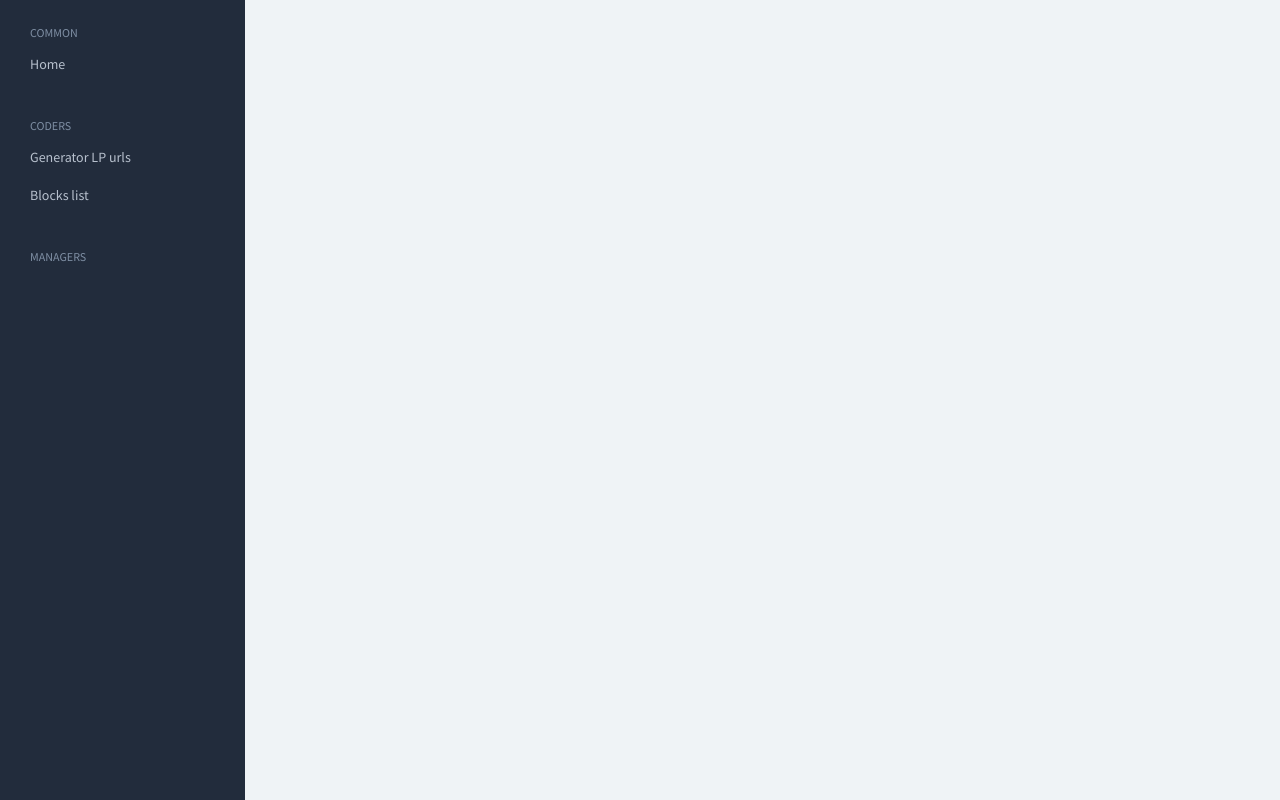
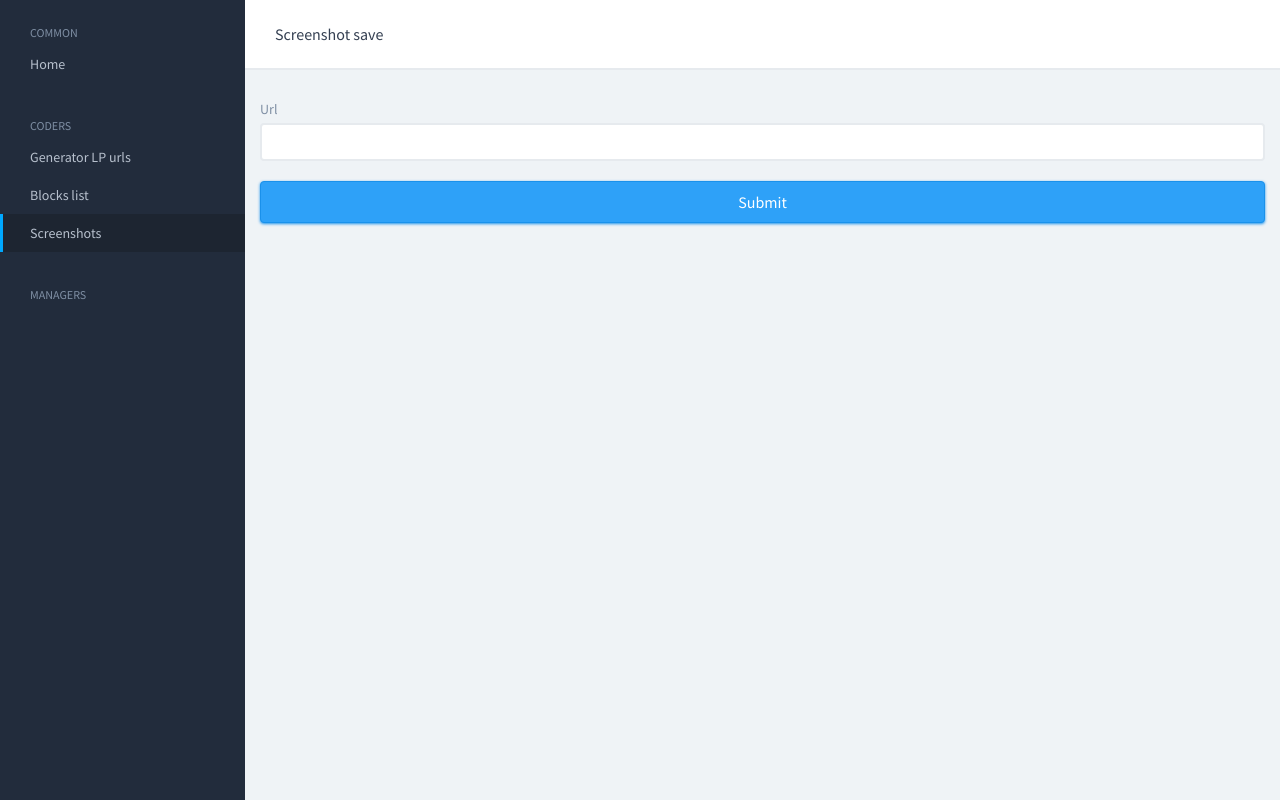
Before and after one commit to denis-didenko/lp-graphql-client, a React app: page /screenshots in a window 1280 px wide. Built offline with nearby package versions, Linux system fonts and the light colour scheme; some packages are replaced by stand-ins of ours; no server answers.

Commit message:
add screenshots

```diff
--- a/src/components/App/app.css
+++ b/src/components/App/app.css
@@ -95,6 +95,10 @@ button:hover,
     margin-bottom: 5px;
 }
 
+form button {
+    width: 100%;
+}
+
 header {
     background: #fff;
     padding: 13px 30px;
--- a/src/components/App/index.js
+++ b/src/components/App/index.js
@@ -5,6 +5,7 @@ import Sidebar from '../Sidebar';
 import HomePage from '../Routes/HomePage';
 import GeneratorPage from '../Routes/GeneratorPage';
 import BlocksPage from '../Routes/BlocksPage';
+import ScreenshotsPage from '../Routes/ScreenshotsPage';
 
 import './app.css';
 
@@ -18,6 +19,7 @@ const App = () => {
                 <Route path="/" exact component={HomePage} />
                 <Route path="/generator" component={GeneratorPage} />
                 <Route path="/blocks" component={BlocksPage} />
+                <Route path="/screenshots" component={ScreenshotsPage} />
             </Switch>
         </>
     );
--- a/src/components/GeneratorUrls/useFetch.js
+++ b/src/components/GeneratorUrls/useFetch.js
@@ -45,7 +45,6 @@ const useFetch = (name, values) => {
         platform: 'mob',
     });
 
-    //console.log('state.platform', state.platform);
     const { data, error, loading } = useQuery(state.queryName, {
         variables: { [state.queryVariable]: values, platform: state.platform },
     });
--- /dev/null
+++ b/src/components/Routes/ScreenshotsPage.js
@@ -0,0 +1,13 @@
+import React from 'react';
+import WithLayout from '../Containers/withLayout';
+import ScreenshotMaker from '../ScreenshotMaker';
+
+const ScreenshotsPage = () => {
+    return (
+        <WithLayout title="Screenshot save">
+            <ScreenshotMaker />
+        </WithLayout>
+    );
+};
+
+export default ScreenshotsPage;
--- /dev/null
+++ b/src/components/ScreenshotMaker/index.js
@@ -0,0 +1,28 @@
+import React, { useState } from 'react';
+import { useMutation } from '@apollo/client';
+import { SAVE_SCREENSHOT } from '../../gql/queryLp';
+
+const ScreenshotMaker = () => {
+    const [url, setUrl] = useState('');
+    const [saveScreenshot, { data }] = useMutation(SAVE_SCREENSHOT);
+
+    const onFormSubmit = e => {
+        e.preventDefault();
+        saveScreenshot({ variables: { url } });
+    };
+
+    return (
+        <form action="" onSubmit={onFormSubmit}>
+            <div className="form-item">
+                <label>Url</label>
+                <input type="text" value={url} onChange={e => setUrl(e.target.value)} />
+            </div>
+
+            <button className="screenshot-submit" type="submit">
+                Submit
+            </button>
+        </form>
+    );
+};
+
+export default ScreenshotMaker;
--- a/src/components/Sidebar/index.js
+++ b/src/components/Sidebar/index.js
@@ -25,6 +25,9 @@ const Sidebar = () => {
                     <li>
                         <NavLink to="/blocks">Blocks list</NavLink>
                     </li>
+                    <li>
+                        <NavLink to="/screenshots">Screenshots</NavLink>
+                    </li>
                 </ul>
             </nav>
             <div className="sidebar-title">Managers</div>
--- a/src/gql/queryLp.js
+++ b/src/gql/queryLp.js
@@ -35,3 +35,12 @@ export const GET_LPS_BY_URLS = gql`
         }
     }
 `;
+
+export const SAVE_SCREENSHOT = gql`
+    mutation SaveScreenshot($url: String!) {
+        saveScreenshot(url: $url) {
+            lid
+            name
+        }
+    }
+`;
```
Lines whose indentation alone changed are shown as unchanged.
